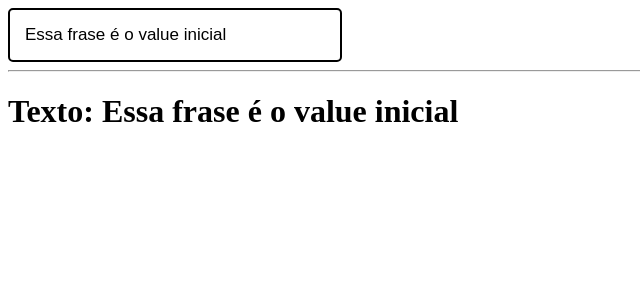
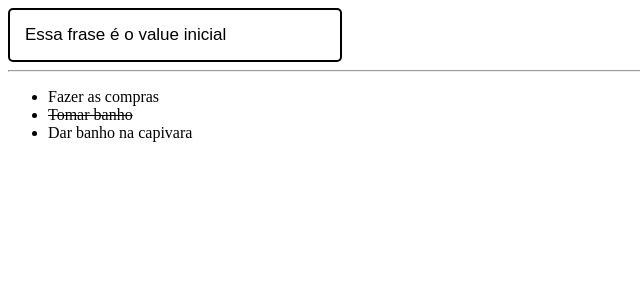
Before and after one commit to gmartpad/CursoReact, a React (Create React App) app in the folder projeto-react/: page / in a window 1280 px wide. Shown: the top 300 px of the page, without its empty margins (0-640 px from the left). Built offline with nearby package versions, Linux system fonts and the light colour scheme.

Commit message:
Exibindo Lista

```diff
--- a/projeto-react/src/App.js
+++ b/projeto-react/src/App.js
@@ -2,100 +2,24 @@ import React, { useState, useEffect } from 'react';
 import styled from 'styled-components';
 import CaixaDePesquisa  from './components/CaixaDePesquisa';
 
-// import './App.css';
-
-// const TitleBox = styled.div`
-
-//     padding: 20px;
-//     border-radius: 5px;
-//     border: 2px solid #00f;
-//     display: flex;
-//     justify-content: center;
-// `;
-
-// const Title = styled.h1`
-
-//     font-size: 26px;
-//     color: ${props => props.color || "#f0f0f0"};
-//     font-weight: bold;
-//     font-style: ${props => props.ativo === true ? "italic" : "normal"};
-
-// `;
-
-// const TitlePequeno = styled(Title)`
-
-//     font-size: 16px;
-//     border: 1px solid black;
-
-// `;
-
-// function formataNome(usuario){
-//     return usuario.nome+" "+usuario.sobrenome;
-// }
-
-// function BemVinde(props) {
-//     return <h1>Bem-vinde {props.nome}! Você tem {props.idade} anos, certo?</h1>
-// }
-
-// function Avatar(props) {
-//     return (
-//         <div className="avatarDiv" style={{backgroundColor: '#f00', padding: 10}}>
-//             <img src={props.user.url} alt={props.user.name} />
-//             <br/>
-//             <strong>{props.user.name}</strong>
-//         </div>
-//     );
-// }
-
-
 function App(){
 
     const [ textoCaixa, setTextoCaixa ] = useState('')
+    const [ lista, setLista ] = useState([]);
 
     function returnTextoCaixa(string) {
       setTextoCaixa(string);
     }
 
-    // const [ contagem, setContagem ] = useState(0); // valor 0 no useState é o valor inicial de contagem
+    useEffect(() => {
 
-    // useEffect(() => {
-    //   if(contagem == 0){
-    //     document.title = "Vai começar a cachorrada!";
-    //   }else{
-    //     document.title = "Contagem: "+contagem;
-    //   }
+      setLista([
+        {titulo:'Fazer as compras', done: false},
+        {titulo:'Tomar banho', done: true},
+        {titulo:'Dar banho na capivara', done: false},
+      ]);
 
-    //   return () => {
-    //     console.log("contagem foi destruido");
-    //   }
-    // },
-    // [contagem]
-    // );
-
-    // function aumentarAction() {
-    //   setContagem(contagem + 1);
-    // }
-
-    // const [ modulo, setModulo ] = useState(0);
-    /* variavel do state e set(nome da variavel do state)  */
-
-    // const botaoAction = (sinal, modulo) => {
-    //   setContagem(eval(`${contagem} ${sinal} ${modulo}`));
-    // };
-
-
-    // const moduloInputValue = () => {
-    //   return parseInt(document.querySelector('#moduloInput').value);
-    // };
-
-    // let user = {
-    //     url: "https://www.google.com.br/google.jpg",
-    //     name: "logo do google"
-    // }
-
-    // let idade = 19;
-
-    // let imagem = 'https://www.google.com.br/google.jpg';
+    }, [])
 
   return (
       <>
@@ -104,79 +28,16 @@ function App(){
 
         <hr/>
 
-        <h1>Texto: {textoCaixa}</h1>
-
-            {/* <h1>Contagem: {contagem}</h1>
-            <button onClick={aumentarAction}>Aumentar Número</button> */}
-
-    {/* <div>{contagem}</div>
-    <button onClick={() => botaoAction("+", modulo)}>aumentar</button>
-    <input id="moduloInput" type="number" value={modulo} onChange={(e) => {setModulo(e.target.value)}}/>
-    <button onClick={() => botaoAction("-", modulo)}>diminuir</button>
-    <button onClick={() => botaoAction("*", modulo)}>mult</button> */}
-
-    {/* Condicional de exibição */}
-
-    {/* {modulo % 2 === 0 && // se o modulo for par exibe o botão
-
-      <button onClick={() => botaoAction("/", modulo)}>div</button>
-
-    }
-
-    {modulo != 0 && //se o modulo for diferente de zero, mostra o parágrafo
-
-      <>
-        <br/>
-        <p>Módulo a ser calculado: {modulo}</p>
-      </>
-    }
-      <br/>
-      <p>{modulo.length} algarismo{modulo.length !== 1 ? 's' : ''}</p> */}
-
-    {/* <TitleBox>
-      <Title color="#F00" ativo={true}>JAAJ</Title>
-      <Title color="#0F0" ativo={true}>JEEJ</Title>
-      <Title color="#00F" ativo={false}>JIIJ</Title>
-      <Title ativo={false}>JOOJ</Title>
-      <TitlePequeno>jooj</TitlePequeno>
-    </TitleBox> */}
-    {/* <Avatar user={user}/> */}
-    {/* <BemVinde nome="Joana" idade="18"/>
-    <BemVinde nome="Ana" idade="38"/>
-    <BemVinde nome="Rafael" idade="27"/> */}
-    {/* <h1>meu nome é {formataNome(usuario)} e eu tenho {idade} anos</h1>
-    <img className="classe" style={{width:100, height:100}} alt="logo do google" src={imagem} /> */}
+        <ul>
+          {lista.map( (item, index) => (
+            <li key={index}>
+              {item.done ? <del>{item.titulo}</del> : item.titulo}
+            </li>)
+          )}
+        </ul>
 
       </>
   );
 }
 
-//--------------------------------------------------
-
-// Componente por Classe
-
-// class App extends React.Component {
-
-//   render() {
-//     return <h1>Tomanokú</h1>
-//   }
-
-// }
-
-//---------------------------------------------------
-
-// Componente por Arrow Function
-
-// let App = () => {
-//   return <h1>Tomanokú</h1>
-// }
-
-//---------------------------------------------------
-
-// Componente por Arrow Function encurtada
-
-// let App = () => <h1>Tomanokú</h1>;
-
-
-
 export default App;
```
